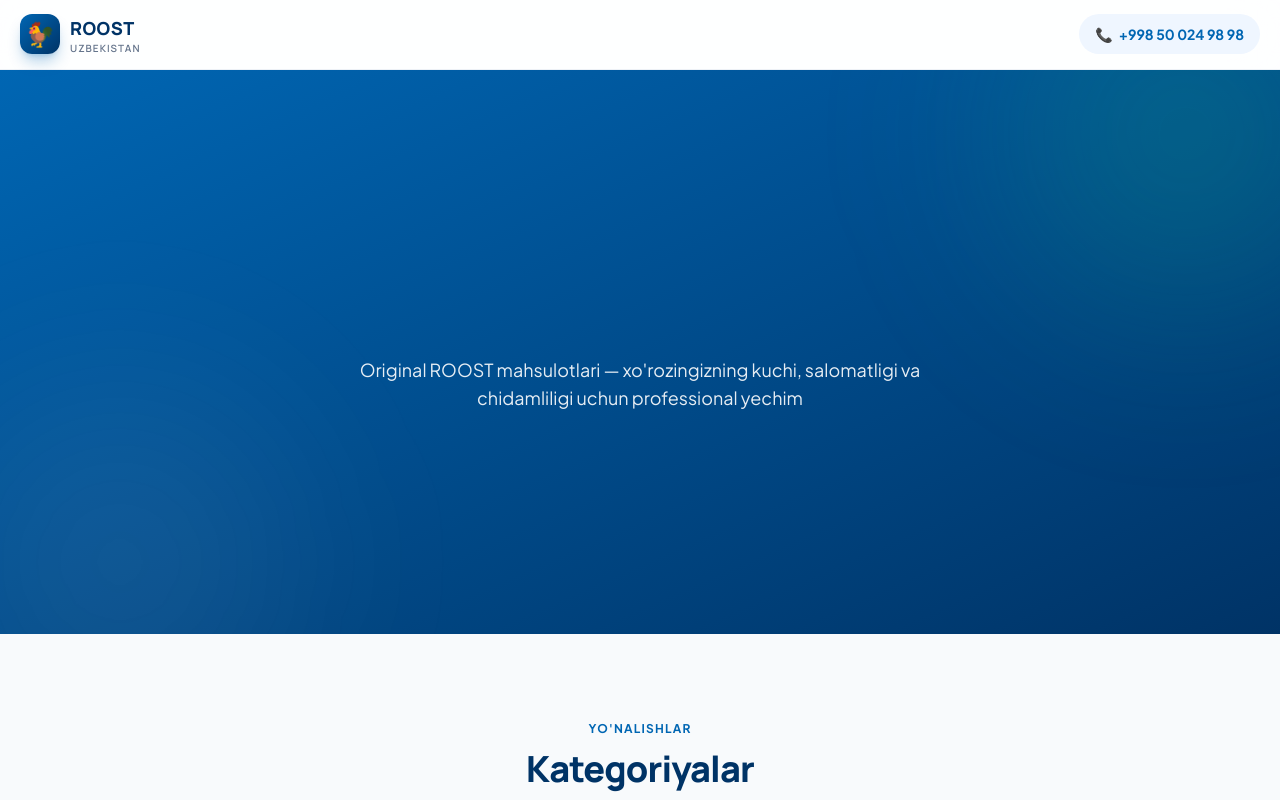
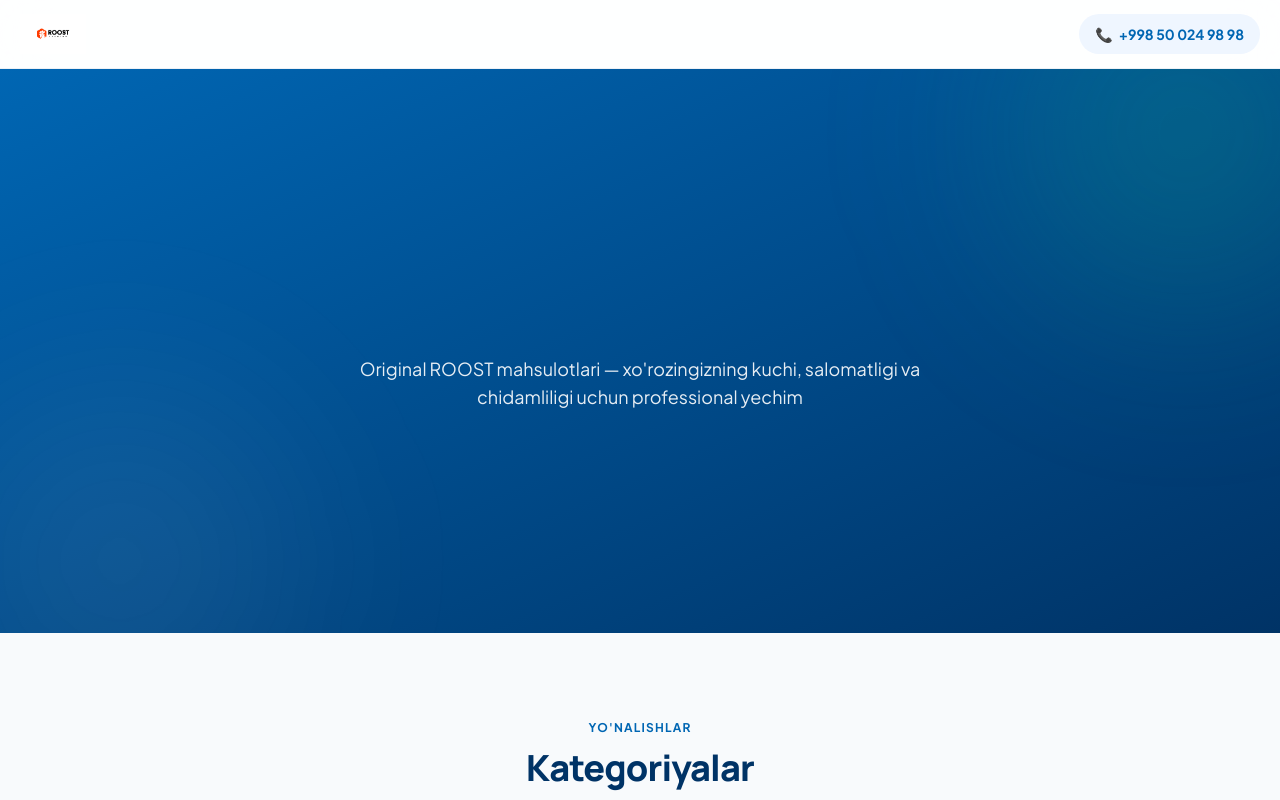
Before and after one commit to sherzodbest80-rgb/lampam, a Next.js app: page / in a window 1280 px wide. Shown: the top 800 px of the page. Built offline with nearby package versions, Linux system fonts and the light colour scheme.

Commit message:
Update Header.tsx

```diff
--- a/components/Header.tsx
+++ b/components/Header.tsx
@@ -6,15 +6,7 @@ export default function Header() {
   return (
     <header className="sticky top-0 bg-white/85 backdrop-blur-xl border-b border-slate-200/60 z-50">
       <div className="max-w-7xl mx-auto px-5 py-3.5 flex items-center justify-between">
-        <Link href="/" className="flex items-center gap-2.5 font-display font-extrabold text-lampam-navy hover:scale-[1.02] transition-transform">
-          <div className="w-10 h-10 bg-gradient-to-br from-lampam-blue to-lampam-navy rounded-xl flex items-center justify-center text-2xl shadow-lg shadow-lampam-blue/30">
-            🐓
-          </div>
-          <div className="leading-tight">
-            <div className="text-lg tracking-wide">ROOST</div>
-            <div className="text-[10px] text-slate-500 font-medium tracking-widest">UZBEKISTAN</div>
-          </div>
-        </Link>
+                <Link href="/" className="flex items-center gap-2.5 hover:scale-[1.02] transition-transform"><img src="/logo.png" alt="ROOST Premium" className="h-10 w-auto" /></Link>
 
         <a
          href="tel:+998500249898"
```
